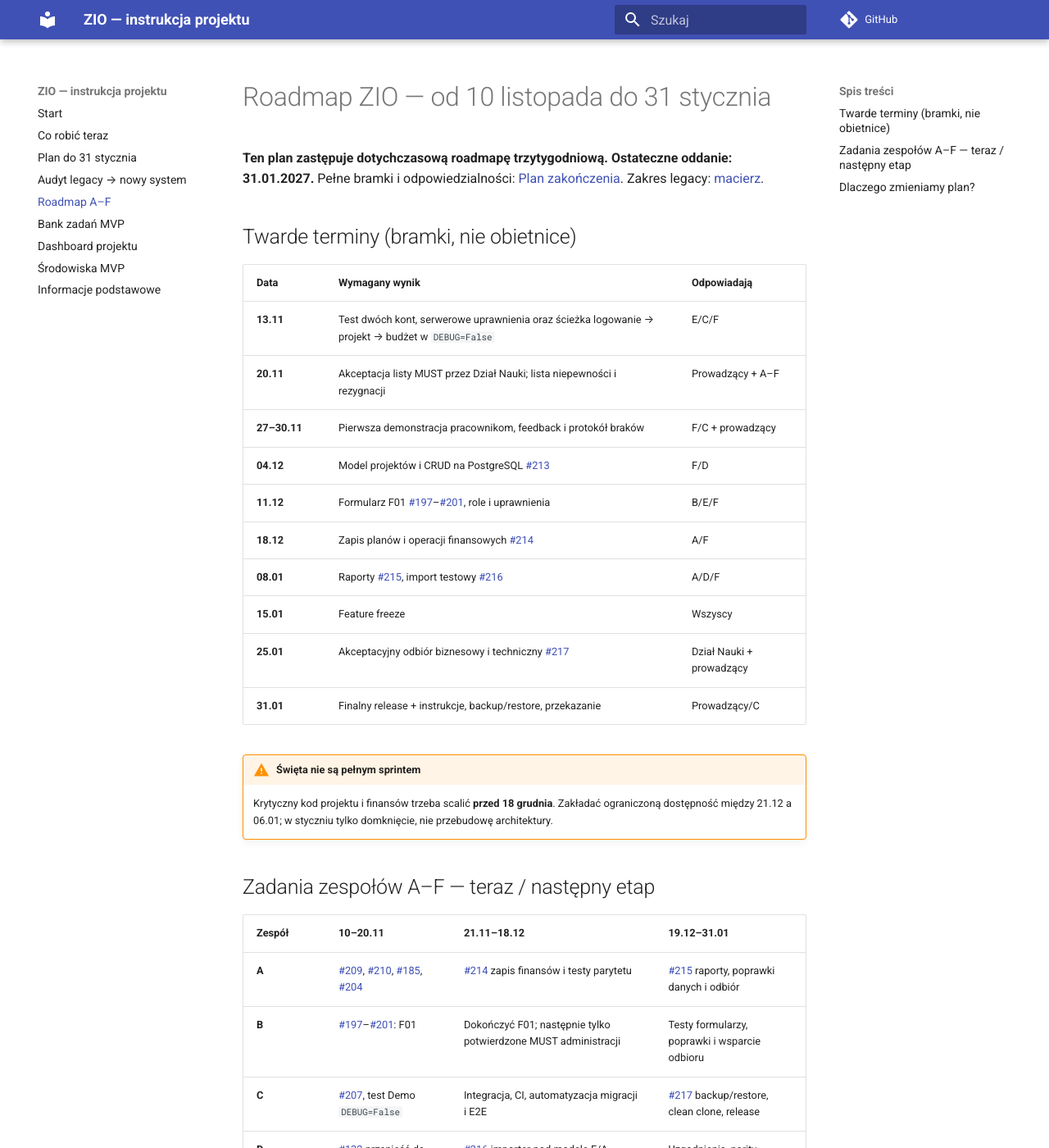
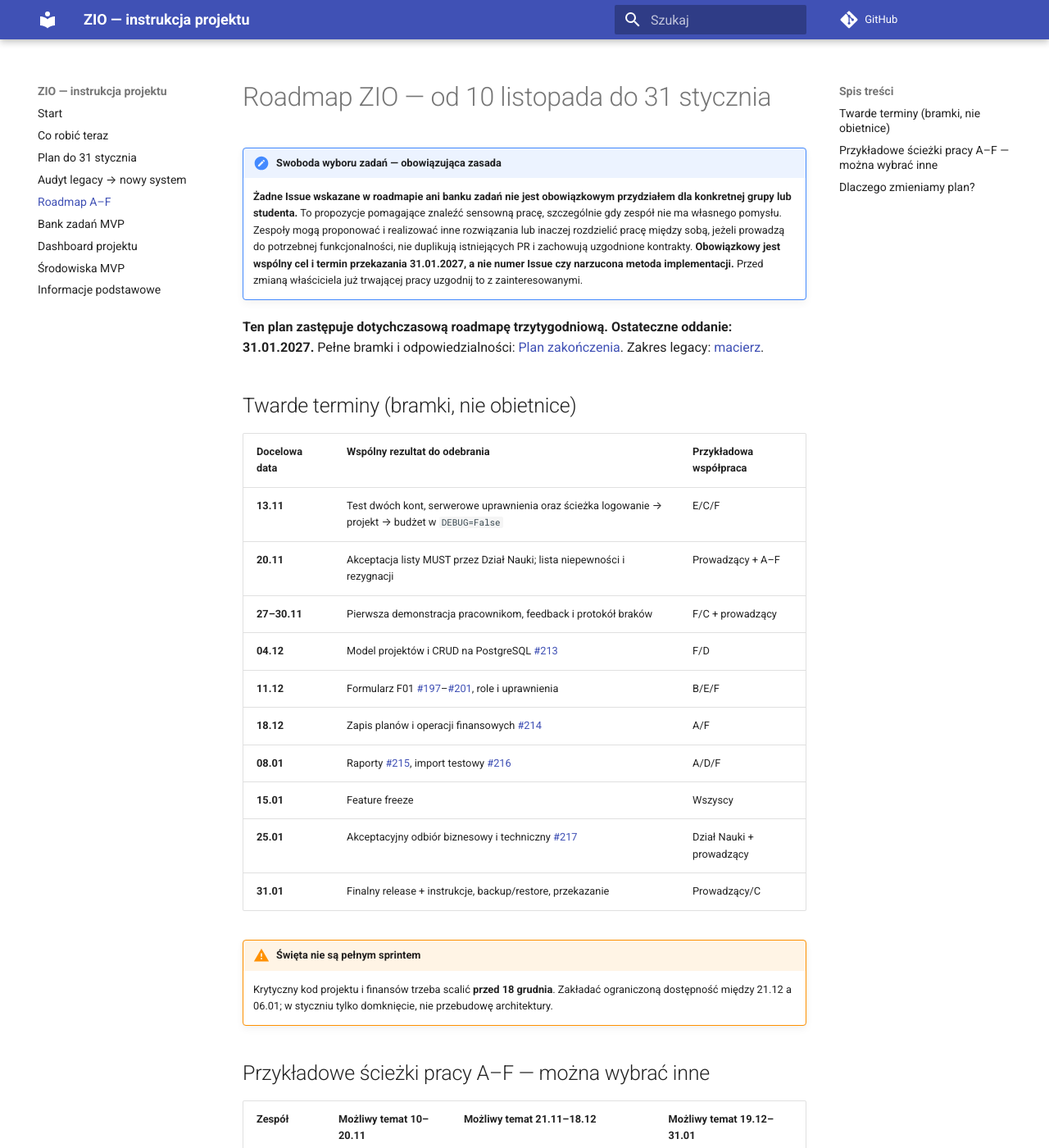
Before and after one commit to zio-wi-pb-mc/pb-science-office-manual, an MkDocs documentation site: the page built from manual/21-roadmap-3-tygodnie.md, in a window 1280 px wide and 1400 px high. Shown: the whole window at 82% size. Built offline with MkDocs 1.6.1 and Material for MkDocs 9.7.7, drawn with Linux system fonts in a browser that asks for light colours; comment, search, counter and statistics services are not loaded.

Commit message:
docs: clarify voluntary team issue selection and binding product goals

```diff
--- a/manual/21-roadmap-3-tygodnie.md
+++ b/manual/21-roadmap-3-tygodnie.md
@@ -1,10 +1,14 @@
 # Roadmap ZIO — od 10 listopada do 31 stycznia
+
+!!! important "Swoboda wyboru zadań — obowiązująca zasada"
+    **Żadne Issue wskazane w roadmapie ani banku zadań nie jest obowiązkowym przydziałem dla konkretnej grupy lub studenta.** To propozycje pomagające znaleźć sensowną pracę, szczególnie gdy zespół nie ma własnego pomysłu. Zespoły mogą proponować i realizować inne rozwiązania lub inaczej rozdzielić pracę między sobą, jeżeli prowadzą do potrzebnej funkcjonalności, nie duplikują istniejących PR i zachowują uzgodnione kontrakty. **Obowiązkowy jest wspólny cel i termin przekazania 31.01.2027, a nie numer Issue czy narzucona metoda implementacji.** Przed zmianą właściciela już trwającej pracy uzgodnij to z zainteresowanymi.
+
 
 **Ten plan zastępuje dotychczasową roadmapę trzytygodniową. Ostateczne oddanie: 31.01.2027.** Pełne bramki i odpowiedzialności: [Plan zakończenia](23-plan-do-31-stycznia.md). Zakres legacy: [macierz](22-audyt-legacy-parity.md).
 
 ## Twarde terminy (bramki, nie obietnice)
 
-| Data | Wymagany wynik | Odpowiadają |
+| Docelowa data | Wspólny rezultat do odebrania | Przykładowa współpraca |
 |---|---|---|
 | **13.11** | Test dwóch kont, serwerowe uprawnienia oraz ścieżka logowanie → projekt → budżet w `DEBUG=False` | E/C/F |
 | **20.11** | Akceptacja listy MUST przez Dział Nauki; lista niepewności i rezygnacji | Prowadzący + A–F |
@@ -20,9 +24,9 @@
 !!! warning "Święta nie są pełnym sprintem"
     Krytyczny kod projektu i finansów trzeba scalić **przed 18 grudnia**. Zakładać ograniczoną dostępność między 21.12 a 06.01; w styczniu tylko domknięcie, nie przebudowę architektury.
 
-## Zadania zespołów A–F — teraz / następny etap
+## Przykładowe ścieżki pracy A–F — można wybrać inne
 
-| Zespół | 10–20.11 | 21.11–18.12 | 19.12–31.01 |
+| Zespół | Możliwy temat 10–20.11 | Możliwy temat 21.11–18.12 | Możliwy temat 19.12–31.01 |
 |---|---|---|---|
 | **A** | [#209](https://github.com/zio-wi-pb-mc/pb-science-office/pull/209), [#210](https://github.com/zio-wi-pb-mc/pb-science-office/pull/210), [#185](https://github.com/zio-wi-pb-mc/pb-science-office/pull/185), [#204](https://github.com/zio-wi-pb-mc/pb-science-office/issues/204) | [#214](https://github.com/zio-wi-pb-mc/pb-science-office/issues/214) zapis finansów i testy parytetu | [#215](https://github.com/zio-wi-pb-mc/pb-science-office/issues/215) raporty, poprawki danych i odbiór |
 | **B** | [#197](https://github.com/zio-wi-pb-mc/pb-science-office/issues/197)–[#201](https://github.com/zio-wi-pb-mc/pb-science-office/issues/201): F01 | Dokończyć F01; następnie tylko potwierdzone MUST administracji | Testy formularzy, poprawki i wsparcie odbioru |
```
